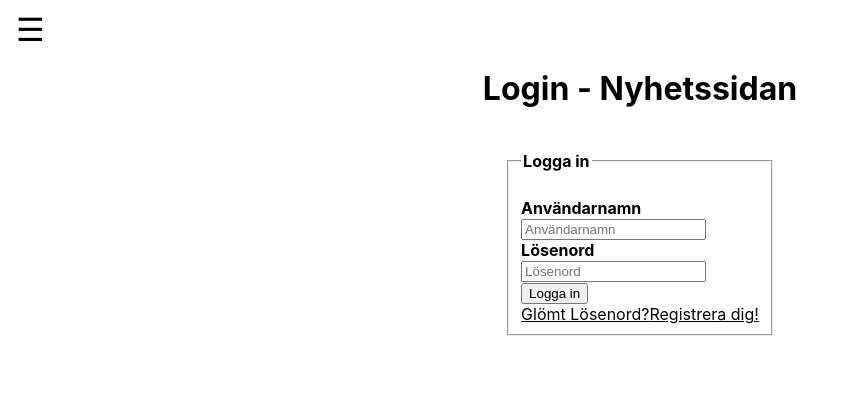
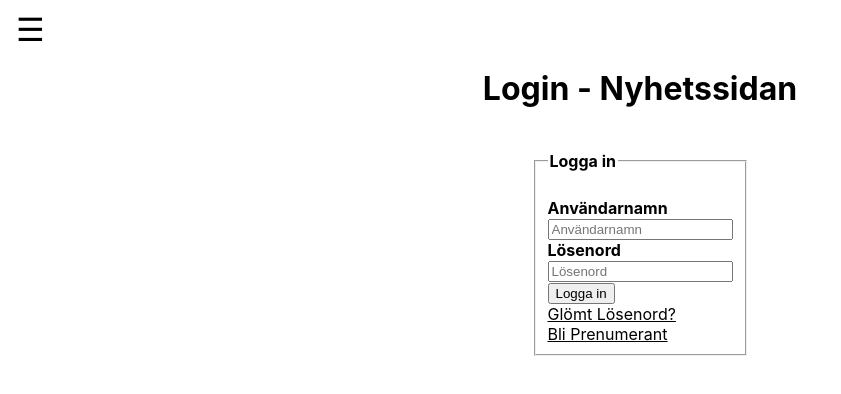
Before and after one commit to Gusben95/Nyheter, a React (Create React App) app in the folder client/: page /login in a window 1280 px wide. Shown: the top 394 px of the page, without its empty margins (0-841 px from the left). Built offline with nearby package versions, Linux system fonts and the light colour scheme; no server answers.

Commit message:
prenumerera länk på login sidan
Behövs route till någon annan sida? typ ''registerNewUser''?

```diff
--- a/client/src/views/Login/Login.jsx
+++ b/client/src/views/Login/Login.jsx
@@ -24,7 +24,8 @@ return(
 <br></br>
 
 <Link to="/forgotPassword">Glömt Lösenord?</Link>
-<Link to="/RegisterNewUser">Registrera dig!</Link>
+<br></br>
+<Link to="/registerNewUser">Bli Prenumerant</Link>
 
     </fieldset>
 
```
